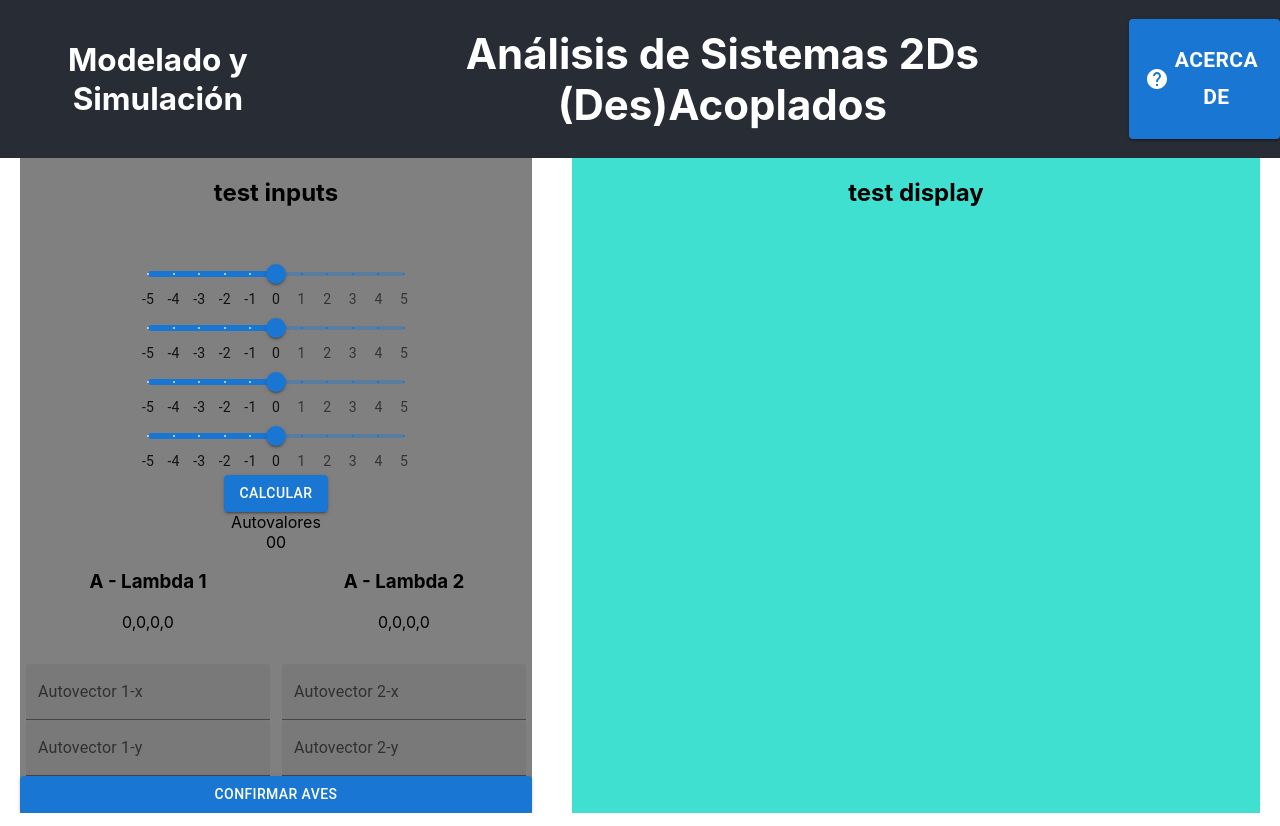
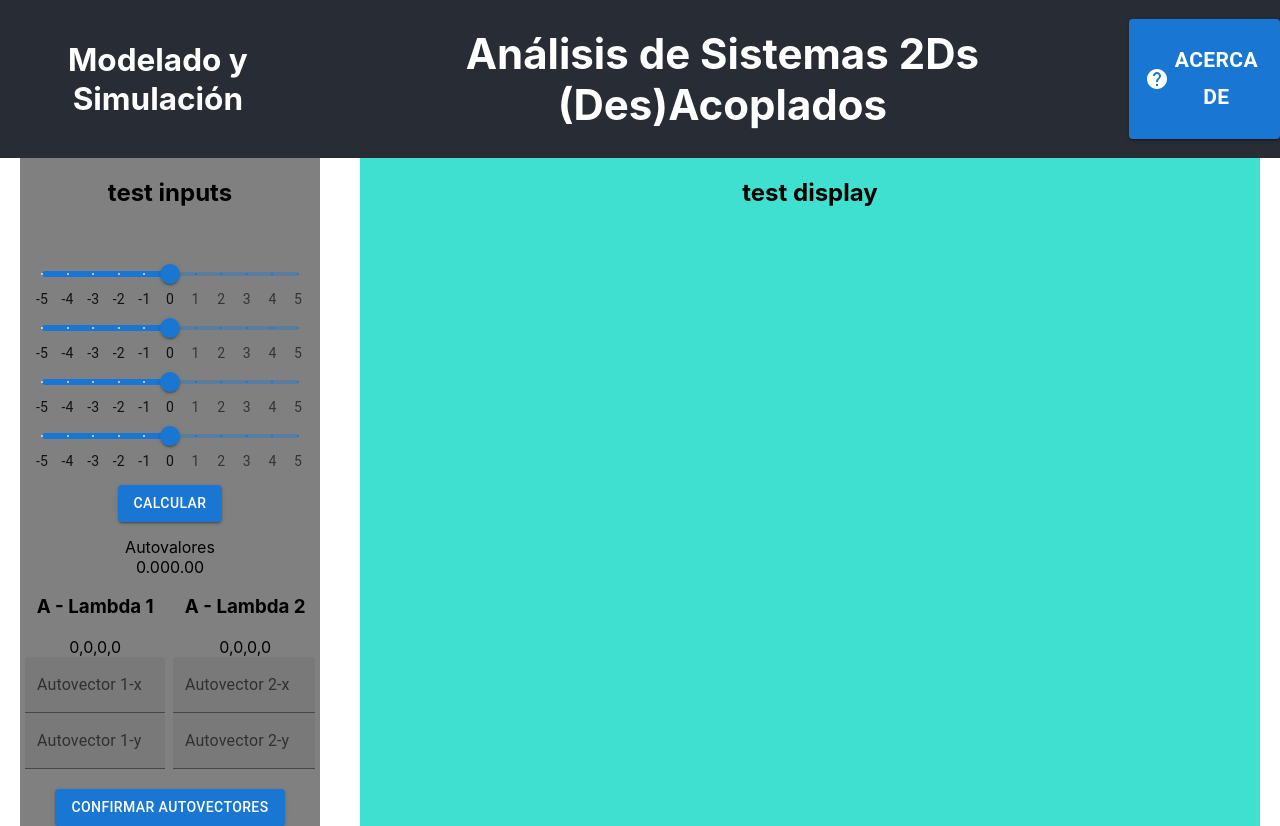
Before and after one commit to rama-masseroni/modysim, a React (Create React App) app: page / in a window 1280 px wide. Both pictures are taken after a click on the button "CALCULAR". Built offline with nearby package versions, Linux system fonts and the light colour scheme.

Commit message:
Sizing changes and decimal numbers round-up

```diff
--- a/src/App.css
+++ b/src/App.css
@@ -1,18 +1,25 @@
-.graphs_container{
+.generic_graphs{
+  width: 42.5vw;
+  height: auto;
+}
+
+.graphs_container {
   height: 57vh;
   background-color: darkorchid;
   display: flex;
   flex-direction: row;
 }
 
-.equation{
+.equation {
   height: 20vh;
   background-color: coral;
 }
 
-.autoparameters{
+.autoparameters {
   display: flex;
   flex-direction: column;
+  align-items: center;
+  max-width: inherit ;
 }
 
 .slider {
@@ -55,8 +62,8 @@
   background-color: gray;
   flex: 1;
   align-items: center;
-
-  }
+  max-width: 450px;
+}
 
 .display {
   background-color: turquoise;
--- a/src/App.js
+++ b/src/App.js
@@ -7,8 +7,8 @@ import { Button, Slider, TextField } from "@mui/material";
 import marks from "./marks";
 import { all, create, eigs, i, map, zeros } from "mathjs";
 import { determinant, EigenvalueDecomposition, Matrix } from "ml-matrix";
-import { Calculate } from "@mui/icons-material";
 import Display from "./components/Display";
+import imgSelector from "./utils/img_selector";
 
 const math = create(all);
 let p = 0;
@@ -30,6 +30,8 @@ export default function App() {
 
   const [submission, setSubmission] = useState(false);
 
+  let url = null;
+
   function get_EVXs() {
     setFlag(null);
 
@@ -47,19 +49,26 @@ export default function App() {
 
     let eigen_decomp = new EigenvalueDecomposition(matrix);
     let aux = eigen_decomp.realEigenvalues;
+    aux.forEach(element => {
+      let index = aux.indexOf(element);
+      if(index !== -1) aux[index] = element.toFixed(2);
+    });
     setEVas(aux);
     eigenspace_1.add(matrix);
     eigenspace_2.add(matrix);
 
-    eigenspace_1.set(0, 0, a_value - aux[0]);
-    eigenspace_1.set(0, 1, b_value);
-    eigenspace_1.set(1, 0, c_value);
-    eigenspace_1.set(1, 1, d_value - aux[0]);
+    eigenspace_1.set(0, 0, (a_value - aux[0]).toFixed(2));
+    eigenspace_1.set(0, 1, (b_value).toFixed(2));
+    eigenspace_1.set(1, 0, (c_value).toFixed(2));
+    eigenspace_1.set(1, 1, (d_value - aux[0]).toFixed(2));
 
-    eigenspace_2.set(0, 0, a_value - aux[1]);
-    eigenspace_2.set(0, 1, b_value);
-    eigenspace_2.set(1, 0, c_value);
-    eigenspace_2.set(1, 1, d_value - aux[1]);
+    eigenspace_2.set(0, 0, (a_value - aux[1]).toFixed(2));
+    eigenspace_2.set(0, 1, (b_value).toFixed(2));
+    eigenspace_2.set(1, 0, (c_value).toFixed(2));
+    eigenspace_2.set(1, 1, (d_value - aux[1]).toFixed(2));
+
+    url = imgSelector(aux, p, q);
+    console.log(url);
 
     // setEVes(eigen_decomp.eigenvectorMatrix);
     setSubmission(true);
@@ -205,6 +214,7 @@ export default function App() {
             variant="contained"
             onClick={() => get_EVXs()}
             // onSubmit={formik.handleSubmit}
+            style={{margin: '10px 0 15px 0'}}
           >
             Calcular
           </Button>
@@ -214,10 +224,10 @@ export default function App() {
               {eigenvalues}
               <div className="autoparameters">
                 <div style={{ display: "flex", flexDirection: "row" }}>
-                  <div style={{ flexDirection: "column" }}>
+                  <div style={{ flexDirection: "column" , maxWidth:'225px'}}>
                     <h3>A - Lambda 1</h3>
                     <subtitle>{eigenspace_1.data.toString()}</subtitle>
-                    <div className="slider" style={{ flexDirection: "row" }}>
+                    <div style={{ flexDirection: "row", paddingLeft:'5px', paddingRight:'5px' }}>
                       <TextField
                         type={"number"}
                         variant="filled"
@@ -246,10 +256,10 @@ export default function App() {
                       />
                     </div>
                   </div>
-                  <div style={{ flexDirection: "column" }}>
+                  <div style={{ flexDirection: "column" , maxWidth:'225px', justifyContent:'center'}}>
                     <h3>A - Lambda 2</h3>
                     <subtitle>{eigenspace_2.data.toString()}</subtitle>
-                    <div className="slider" style={{ flexDirection: "row" }}>
+                    <div style={{ flexDirection: "row", paddingLeft:'2.5px', paddingRight:'5px' }}>
                       <TextField
                         type={"number"}
                         id="eigenvalue_2-x"
@@ -283,8 +293,9 @@ export default function App() {
                   variant="contained"
                   onClick={() => check_eigenvectors()}
                   // onSubmit={formik.handleSubmit}
+                  style={{marginTop:'20px'}}
                 >
-                  Confirmar AVes
+                  Confirmar Autovectores
                 </Button>
                 {renderFlag()}
               </div>
--- a/src/components/Display.js
+++ b/src/components/Display.js
@@ -3,6 +3,7 @@ import "../App.css";
 import katex from "katex";
 import * as algebra from "algebra.js";
 import functionPlot from "function-plot";
+
 
 export default function Display(p, q) {
   const pp= p.p;
@@ -21,7 +22,7 @@ export default function Display(p, q) {
       title: q_p_graph.toString(),
       target: "#quadratic-with-options",
       width: 500,
-      height: 465,
+      height: 455,
       disableZoom: true,
       xAxis: {
         label: "p - axis",
@@ -56,7 +57,7 @@ export default function Display(p, q) {
       </div>
       <div className="graphs_container">
         <div id="quadratic-with-options" style={{backgroundColor:'white'}}></div>
-        <div>
+        <div className="generic_graphs">
           <p>test</p>
         </div>
       </div>
```
